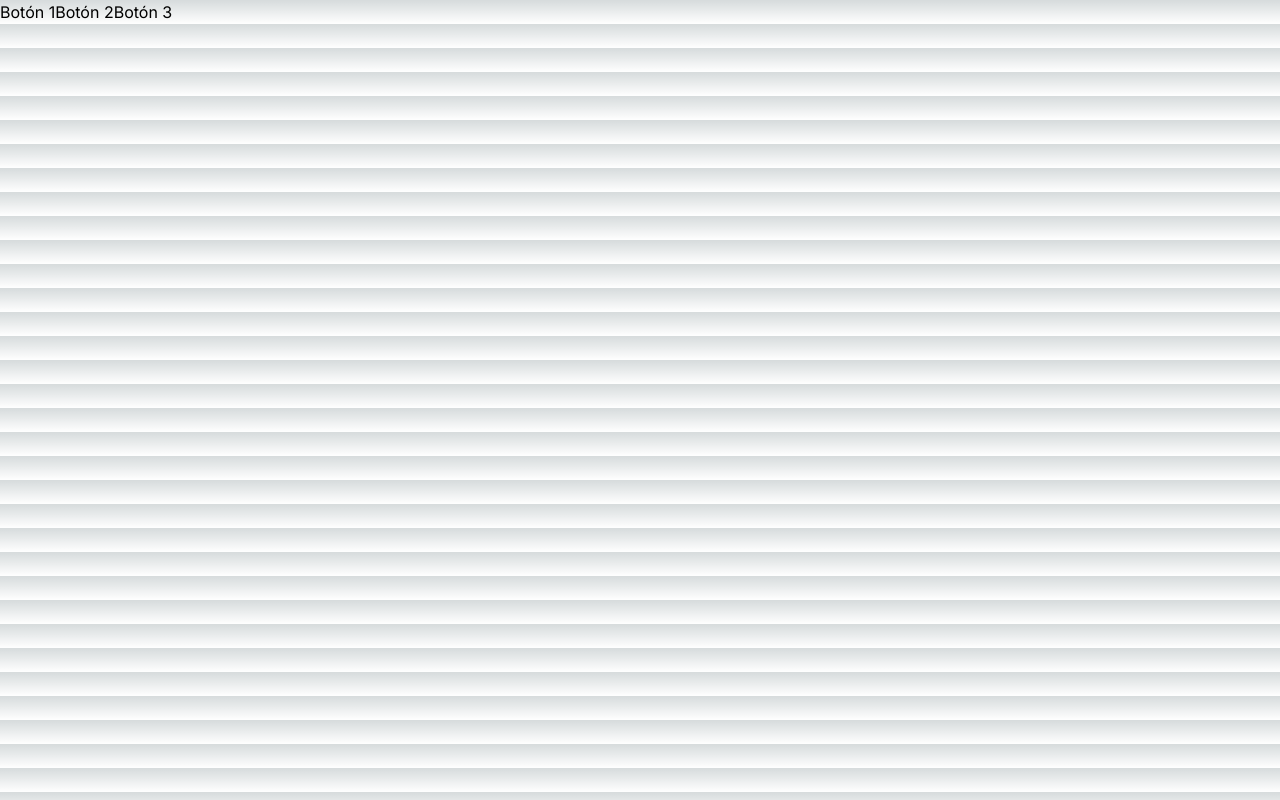
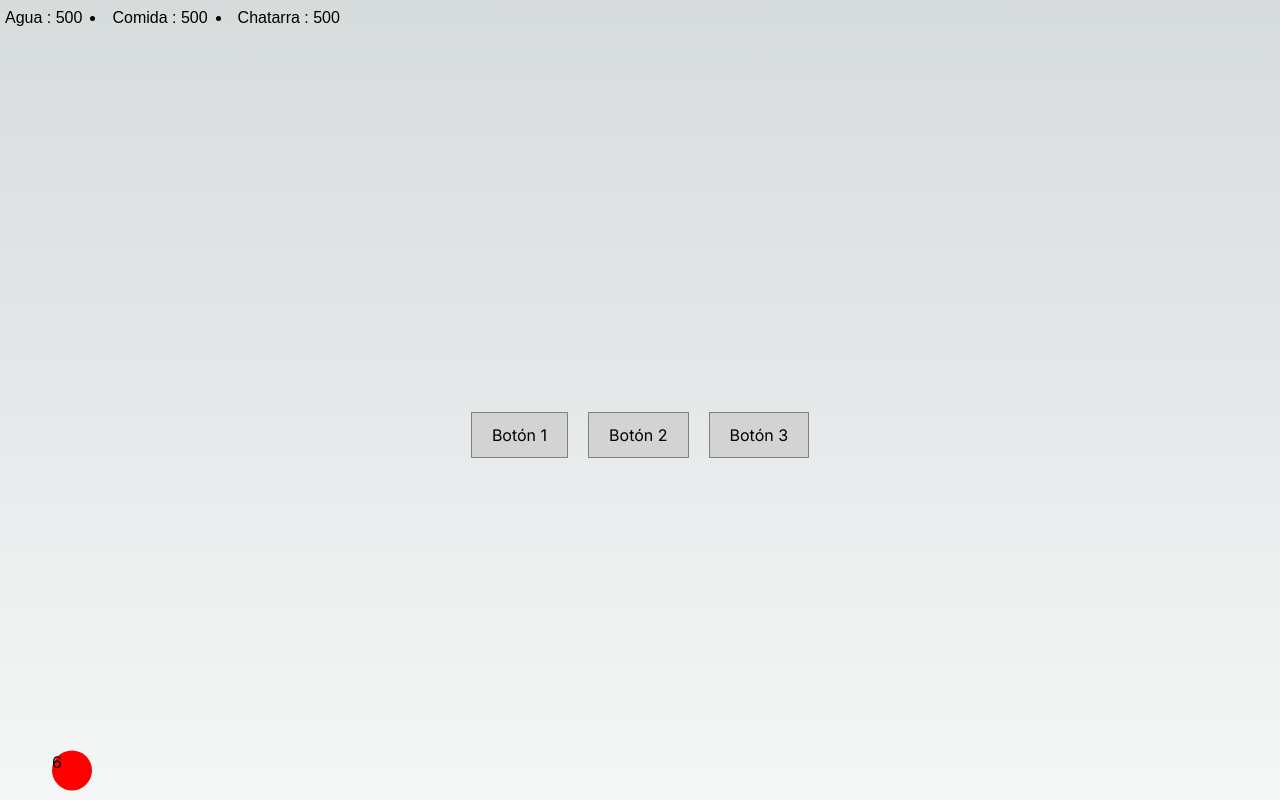
Before and after one commit to Raitor465/Trabajo-Final, a Next.js app: page / in a window 1280 px wide. Both pictures are taken after a click on the button "Botón 1". Shown: the top 800 px of the page. Built offline with nearby package versions, Linux system fonts and the light colour scheme.

Commit message:
cambio edifico

```diff
--- /dev/null
+++ b/app/Css/pantalla.css
@@ -0,0 +1,49 @@
+/* recursos parte superior */
+.horizontal-list-container {
+    display: flex; /* Alinear horizontalmente */
+    gap: 20px; /* Espacio entre cada "nombre : cantidad" */
+  }
+
+  .list-item {
+    /* Estilo básico para cada elemento */
+    padding: 5px;
+  }
+
+  .item-text {
+    /* Estilo para texto que contiene nombre y cantidad */
+    white-space: nowrap; /* Evita el salto de línea, todo en una línea */
+    font-family: Arial, sans-serif;
+  }
+
+  /* botones */
+  .button-group-container {
+    display: flex; /* Usa Flexbox para alinear horizontalmente */
+    justify-content: center; /* Centra horizontalmente */
+    align-items: center; /* Centra verticalmente */
+    gap: 20px; /* Espacio entre botones */
+    height: 100vh; /* Altura para centrar en toda la pantalla */
+  }
+
+  .button-item {
+    padding: 10px 20px; /* Espaciado dentro del botón */
+    border: 1px solid gray; /* Borde para visibilidad */
+    background-color: lightgray; /* Color de fondo */
+    cursor: pointer; /* Cambio de cursor al pasar por encima */
+  }
+
+  /* boton grande con pequeños de menu edificios */
+  .large-circle {
+    position: relative; /* Para que los círculos pequeños se posicionen dentro */
+    width: 200px; /* Tamaño del círculo */
+    height: 200px; /* Tamaño del círculo */
+    border: 2px solid black; /* Borde para el círculo grande */
+    border-radius: 50%; /* Hace que sea un círculo */
+  }
+
+  .small-circle {
+    position: absolute; /* Para posicionar los círculos pequeños */
+    width: 40px; /* Tamaño del círculo pequeño */
+    height: 40px; /* Tamaño del círculo pequeño */
+    background-color: red; /* Color del círculo pequeño */
+    border-radius: 50%; /* Hace que sea un círculo */
+  }
--- a/app/page.tsx
+++ b/app/page.tsx
@@ -1,19 +1,127 @@
 'use client'
-import React from "react";
+import React, {useEffect, useState} from "react";
 import ButtonGrid from "./componentes/bto-base";
+import {getRecursoList, type Recurso} from "./service/recursos"
+import './Css/pantalla.css'
 
-const HomePage: React.FC = () => {
+
+//---------------------------------------------------------------------
+// parte superior recursos y botones desplegables
+//---------------------------------------------------------------------
+const HorizontalList: React.FC<{ items: Recurso[] }> = ({ items }) => {
+  return (
+    <div className="horizontal-list-container"> {/* Estilo de Flexbox */}
+      {items.map((item) => (
+        <div key={item.id} className="list-item"> {/* Cada par "nombre: cantidad" */}
+          <span className="item-text">
+            {item.name} : {item.cantidad}
+          </span>
+        </div>
+      ))}
+    </div>
+  );
+};
+// botones alineados
+const ButtonGroup: React.FC<{ buttons: { text: string, onClick: () => void }[] }> = ({ buttons }) => {
+  return (
+    <div className="button-group-container"> {/* Contenedor para centrar y separar botones */}
+      {buttons.map((button, index) => (
+        <button
+          key={index}
+          className="button-item"
+          onClick={button.onClick}
+        >
+          {button.text} {/* Texto del botón */}
+        </button>
+      ))}
+    </div>
+  );
+};
+
+//---------------------------------------------------------------------
+// Componente que muestra el círculo grande y otros círculos pequeños
+//---------------------------------------------------------------------
+const CircleComponent: React.FC = () => {
+  const numberOfCircles = 6; // Número de círculos pequeños
+  const radius = 100; // Radio del círculo grande
+
+  // Distribuye los círculos pequeños alrededor del círculo grande
+  const circles = Array.from({ length: numberOfCircles }, (_, index) => {
+    const angle = (2 * Math.PI * index) / numberOfCircles; // Ángulo para cada círculo
+    const x = Math.cos(angle) * radius; // Posición X
+    const y = Math.sin(angle) * radius; // Posición Y
+
+    return (
+      <div
+        key={index}
+        className="small-circle"
+        style={{ transform: `translate(${x}px, ${y}px)` }} // Posicionar cada círculo
+      >
+        {/* Aquí puedes poner una imagen o cualquier contenido */}
+        {index + 1} {/* Número del círculo */}
+      </div>
+    );
+  });
+
+  return (
+    <div className="large-circle"> {/* Gran círculo que contiene los pequeños */}
+      {circles} {/* Coloca los círculos pequeños */}
+    </div>
+  );
+};
+//botones grnades y pequeños
+//---------------------------------------------------------------------
+
+
+//aca muestra todo
+const App: React.FC = () => {
+  const [recursos, setRecursos] = useState<Recurso[]>([]); // Estado para la lista
+  const [showCircle, setShowCircle] = useState(false); // Estado para mostrar el círculo grande
+
+  useEffect(() => {
+    const fetchData = async () => {
+      const result = await getRecursoList(); // Obtener datos
+      setRecursos(result.list); // Guardar datos en el estado
+    };
+
+    fetchData(); // Ejecuta para obtener datos al montar el componente
+  }, []); // Efecto se ejecuta una vez
+
+  // Botones que pueden controlar la visibilidad del círculo grande
   const buttons = [
-    { text: "Botón 1", onClick: () => console.log("Botón 1 clickeado") },
-    { text: "Botón 2", onClick: () => console.log("Botón 2 clickeado") },
-    { text: "Botón 3", onClick: () => console.log("Botón 3 clickeado") },
+    {
+      text: 'Botón 1',
+      onClick: () => {
+        console.log('Botón 1 clickeado');
+        setShowCircle(!showCircle); // Alterna mostrar/ocultar el círculo
+      },
+    },
+    {
+      text: 'Botón 2',
+      onClick: () => {
+        console.log('Botón 2 clickeado');
+        setShowCircle(!showCircle); // Alterna mostrar/ocultar el círculo
+      },
+    },
+    {
+      text: 'Botón 3',
+      onClick: () => {
+        console.log('Botón 3 clickeado');
+        setShowCircle(!showCircle); // Alterna mostrar/ocultar el círculo
+      },
+    },
   ];
 
   return (
     <div>
-      <ButtonGrid buttons={buttons} />
+      <HorizontalList items={recursos} /> {/* Mostrar la lista */}
+      <ButtonGroup buttons={buttons} /> {/* Mostrar los botones */}
+      {showCircle && <CircleComponent />} {/* Mostrar el círculo grande si está activo */}
     </div>
   );
 };
+//---------------------------------------------------------------------
+//---------------------------------------------------------------------
 
-export default HomePage;
+
+export default App;
--- /dev/null
+++ b/app/service/edificios-menu.ts
@@ -0,0 +1,23 @@
+'use server'
+export type Edificios = {
+  id: number
+  name: string
+  descripcion: string
+}
+const recursoList: Edificios[] = [
+  { id: 1, name: 'Pozo', descripcion: "Recoleccion de agua"  },
+  { id: 2, name: 'Criadero', descripcion: "Matanza de ovejas radiactivas" },
+  { id: 3, name: 'Chatarreria', descripcion: "Recoleccion de chatarra" },
+]
+
+export const findEdificiosById = async (id: number) => {
+  return recursoList.find(p => p.id === id)
+}
+
+export const findEdificiosByName = async (name: string) => {
+  return recursoList.find(p => p.name === name)
+}
+
+export const getEdificiosList = async (): Promise<{ list: Edificios[] }> => {
+    return { list: recursoList }; // Devolver la lista
+  };
--- /dev/null
+++ b/app/service/recursos.ts
@@ -0,0 +1,31 @@
+'use server'
+export type Recurso = {
+  id: number
+  name: string
+  cantidad: number
+}
+const recursoList: Recurso[] = [
+  { id: 1, name: 'Agua', cantidad: 500  },
+  { id: 2, name: 'Comida', cantidad: 500 },
+  { id: 3, name: 'Chatarra', cantidad: 500 },
+]
+
+export const findRecusoById = async (id: number) => {
+  return recursoList.find(p => p.id === id)
+}
+
+export const findRecusoByName = async (name: string) => {
+  return recursoList.find(p => p.name === name)
+}
+
+export const findRecusoByCantidad = async (cantidad: number) => {
+    return recursoList.find(c => c.cantidad === cantidad)
+  }
+
+export const getRecursoList = async (): Promise<{ list: Recurso[] }> => {
+    return { list: recursoList }; // Devolver la lista
+  };
+
+
+
+//recursos.ts y edificios.ts
```
